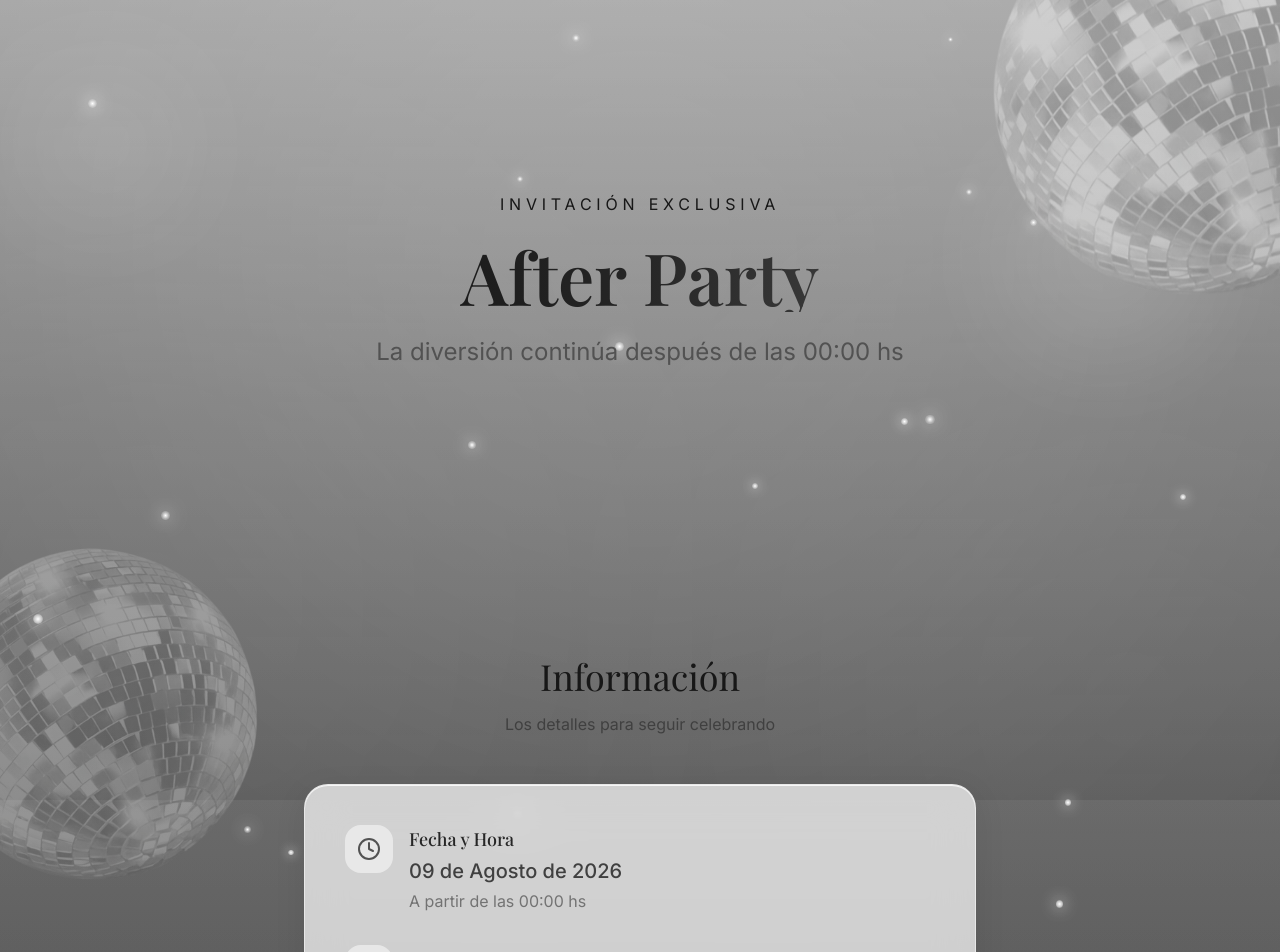
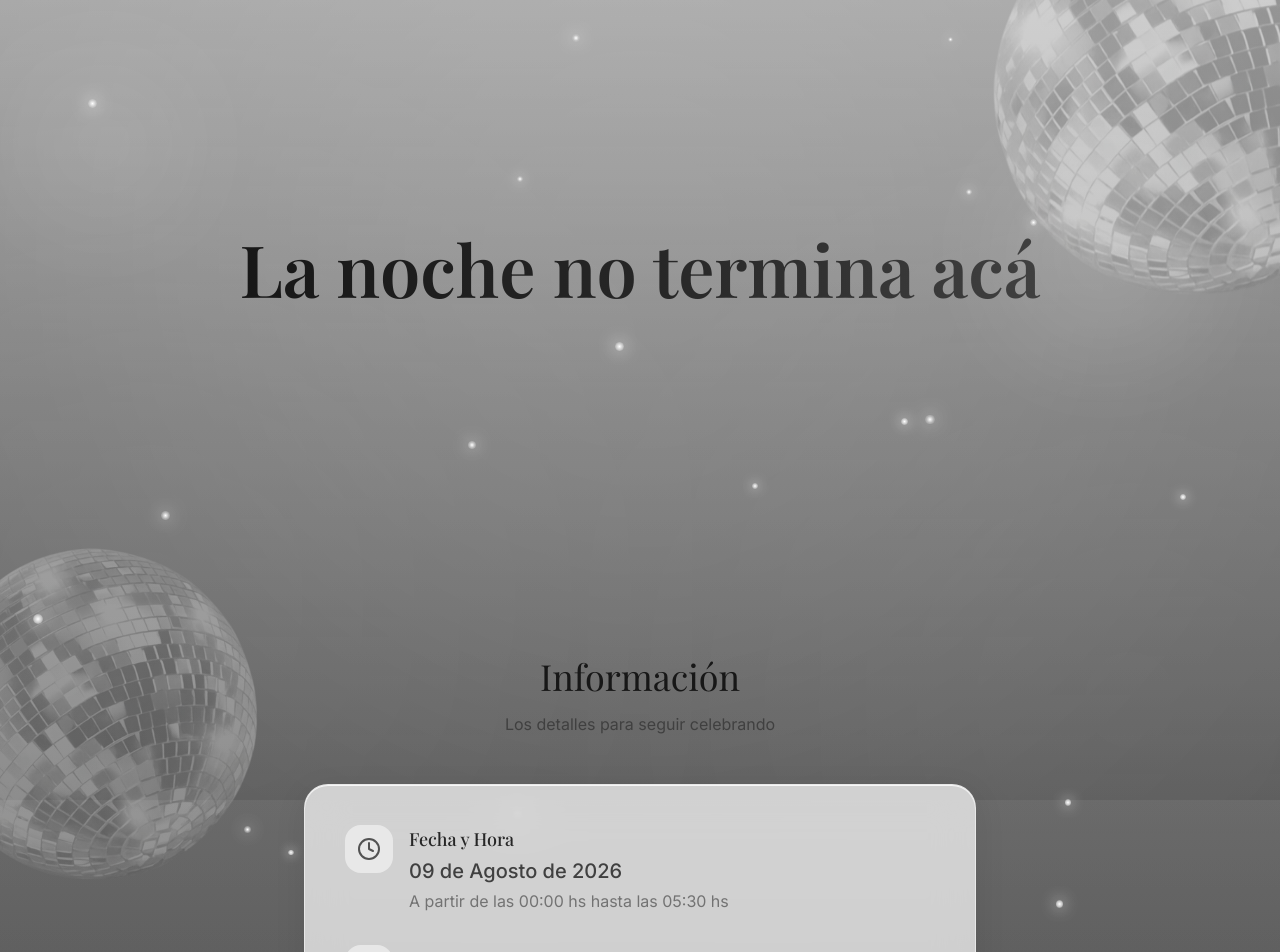
Before and after one commit to MauryBenavidez/xv-invitation-page, a React (Vite) app: page /afterparty in a window 1280 px wide. Shown: the top 952 px of the page. Built offline with nearby package versions, Linux system fonts and the light colour scheme; a web font is replaced by a local one.

Commit message:
Cambios en el pagina del afterparty

```diff
--- a/src/pages/AfterPartyPage.tsx
+++ b/src/pages/AfterPartyPage.tsx
@@ -56,15 +56,9 @@ export function AfterPartyPage() {
       <div className="relative z-10">
         <header className="min-h-[70vh] flex items-center justify-center text-center px-6">
           <div>
-            <p className="text-silver-900 uppercase tracking-[0.3em] text-sm md:text-base mb-6 animate-fade-in-down">
-              Invitación Exclusiva
-            </p>
             <h1 className="text-4xl md:text-6xl lg:text-7xl font-display font-semibold text-gradient mb-6 animate-fade-in">
-              After Party
+              La noche no termina acá
             </h1>
-            <p className="text-xl md:text-2xl text-silver-600 animate-fade-in-up animate-delay-200">
-              La diversión continúa después de las 00:00 hs
-            </p>
           </div>
         </header>
 
@@ -88,7 +82,7 @@ export function AfterPartyPage() {
                     09 de Agosto de 2026
                   </p>
                   <p className="text-silver-500 mt-1">
-                    A partir de las 00:00 hs
+                    A partir de las 00:00 hs hasta las 05:30 hs
                   </p>
                 </div>
               </div>
```
